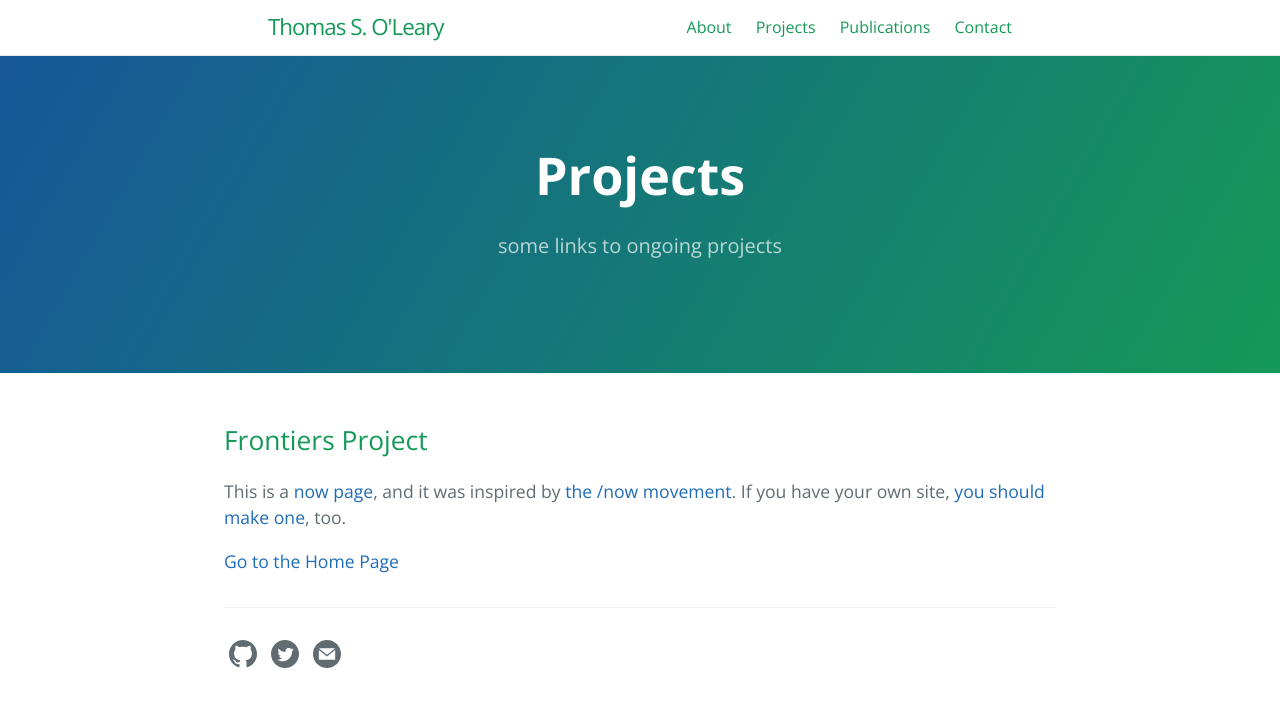
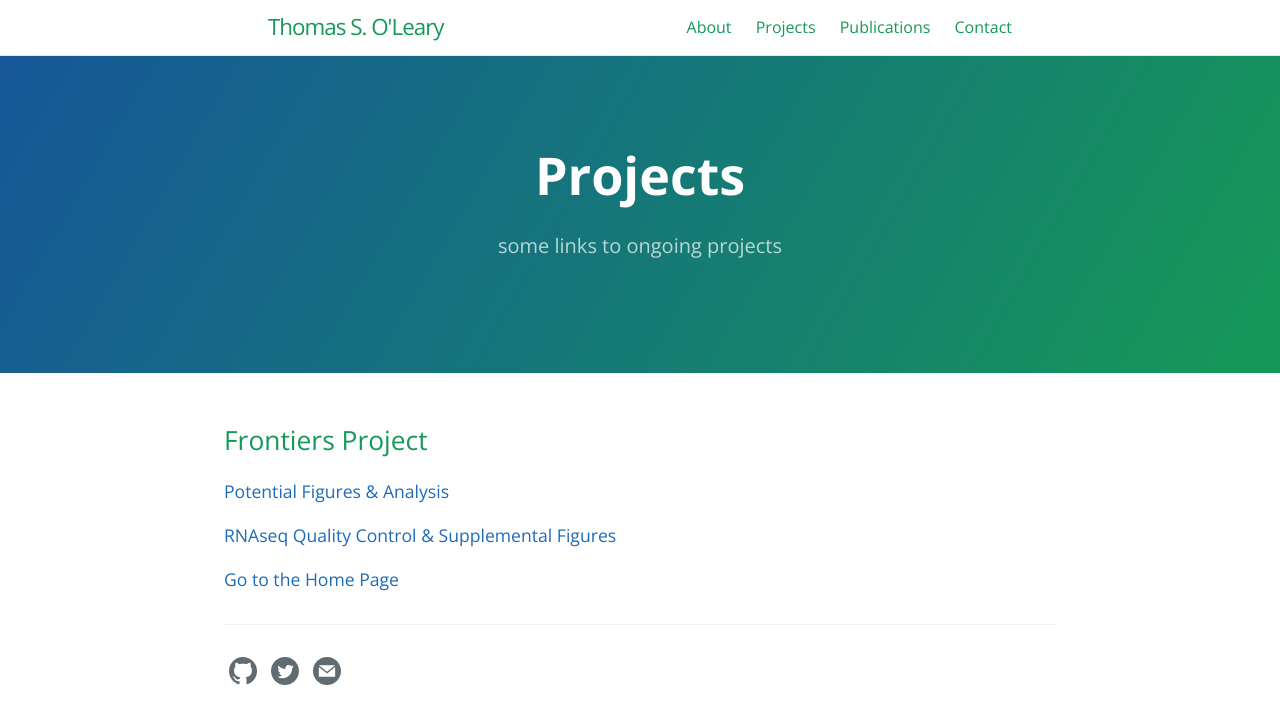
Before and after one commit to tsoleary/tsoleary.github.io, a Jekyll site: the page built from projects.md, in a window 1280 px wide. Shown: the top 724 px of the page. Built offline with Jekyll 4.4.1, drawn with Linux system fonts in a browser that asks for light colours.

Commit message:
added html docs

```diff
--- a/projects.md
+++ b/projects.md
@@ -9,6 +9,11 @@ order: 1
 
 ## Frontiers Project
 
-This is a [now page](https://nownownow.com/about), and it was inspired by [the /now movement](https://sivers.org/nowff). If you have your own site, [you should make one](https://nownownow.com/about), too.
+[Potential Figures & Analysis](tso_analysis.html)
+
+[RNAseq Quality Control & Supplemental Figures](whole_body_heat_cold_shock_report.html)
+
+
+
 
 [Go to the Home Page]({{ '/' | absolute_url }})
```
